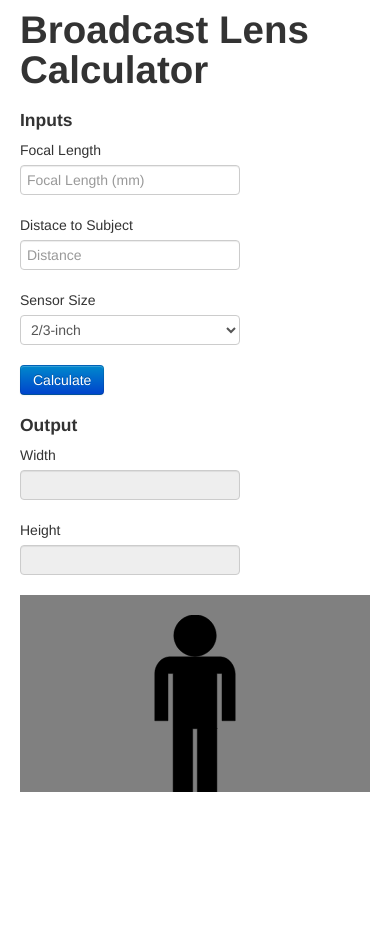
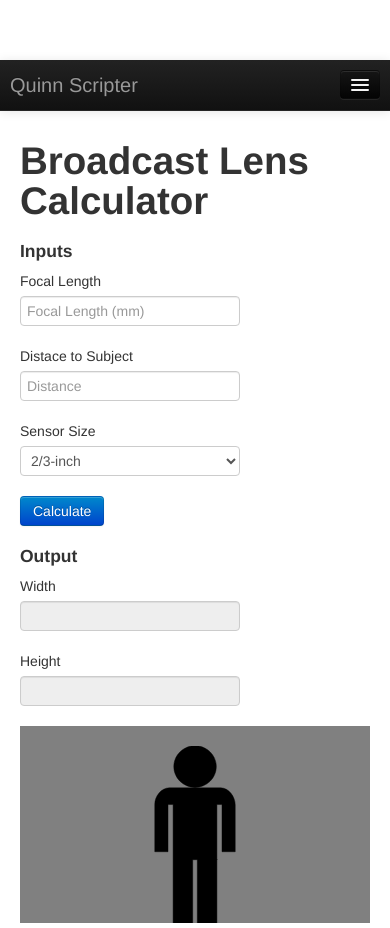
Before and after one commit to qscripter/LensCalc, a plain HTML site: page index.html in a window 390 px wide. Before the commit the page ends 844 px from the top, so only its background shows below. Drawn offline with Linux system fonts and the light colour scheme; a script that the page names is missing.

Commit message:
added top nav

```diff
--- a/css/custom.css
+++ b/css/custom.css
@@ -5,3 +5,7 @@
 #man {
 	width: 100%;
 }
+
+body {
+	padding-top: 60px;
+}
--- a/index.html
+++ b/index.html
@@ -14,6 +14,25 @@
 
 	</head>
 	<body>
+		<div class="navbar navbar-inverse navbar-fixed-top">
+	      <div class="navbar-inner">
+	        <div class="container">
+	          <button type="button" class="btn btn-navbar" data-toggle="collapse" data-target=".nav-collapse">
+	            <span class="icon-bar"></span>
+	            <span class="icon-bar"></span>
+	            <span class="icon-bar"></span>
+	          </button>
+	          <a class="brand" href="http://blog.quinnscripter.com">Quinn Scripter</a>
+	          <div class="nav-collapse collapse">
+	            <ul class="nav">
+	              <li class="active"><a href="/">Home</a></li>
+	              <li><a href="/lenscalc">LensCalc</a></li>
+	              <li><a href="/files">File Manager</a></li>
+	            </ul>
+	          </div><!--/.nav-collapse -->
+	        </div>
+	      </div>
+	    </div>
 		<div class='container'>
 			<div class="row">
 				<div class="span12">
```
